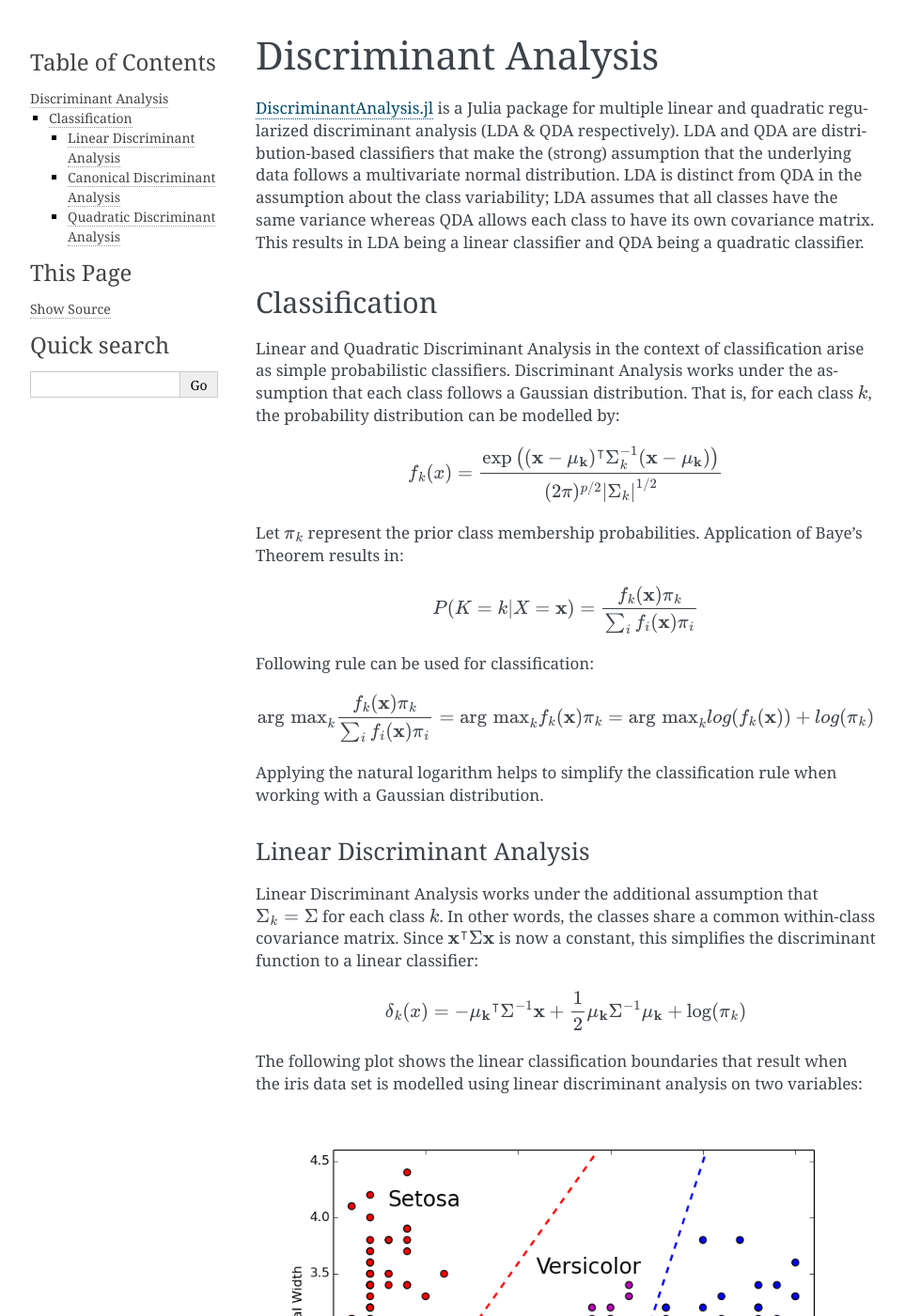
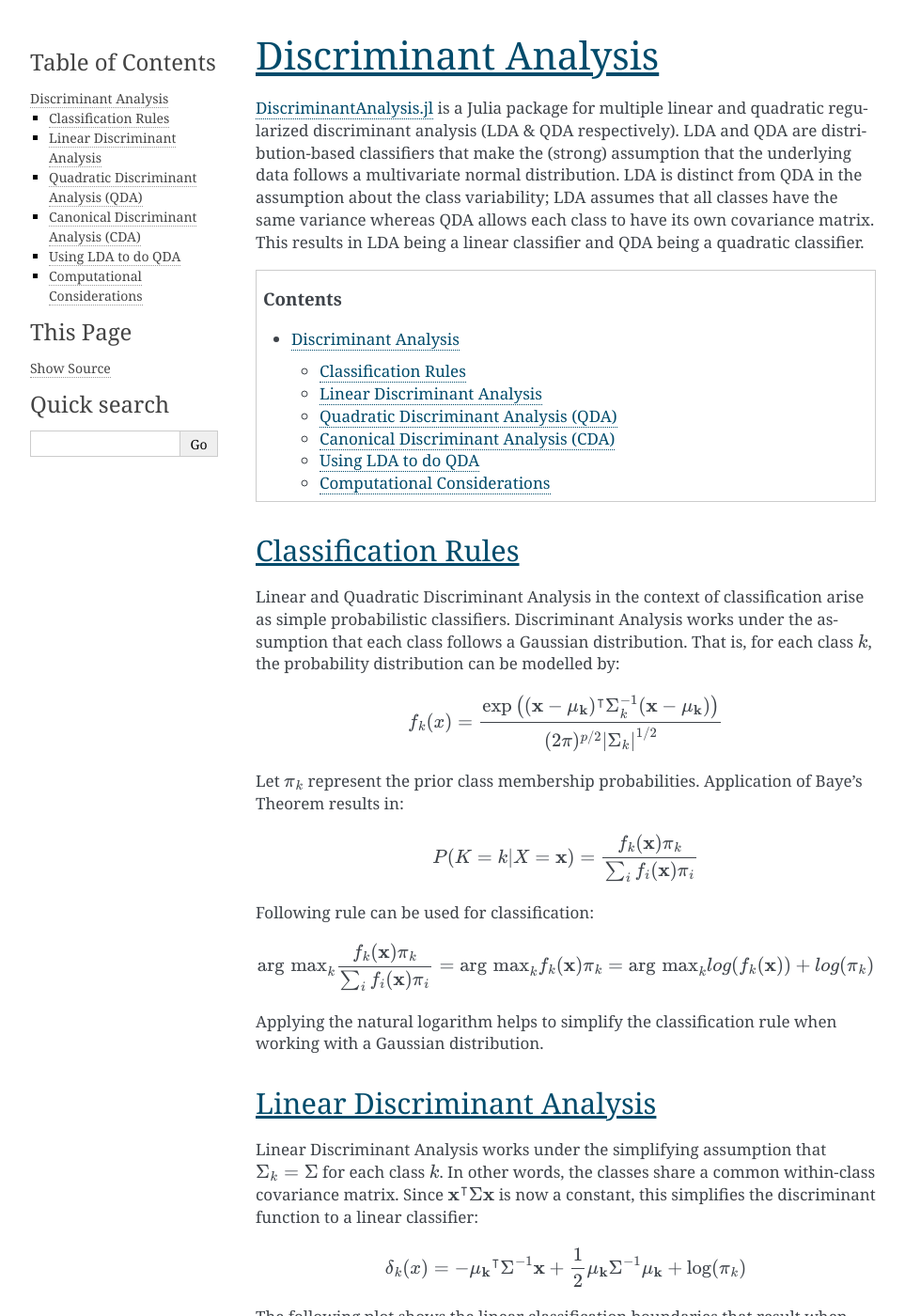
Before and after one commit to trthatcher/DiscriminantAnalysis.jl, a Sphinx documentation site: the page built from doc/index.rst, in a window 1280 px wide and 1400 px high. Shown: the whole window at 94% size, without its empty margins (148-1111 px from the left). Built offline with Sphinx 7.4.7, drawn with Linux system fonts in a browser that asks for light colours; some of the changed text lies outside the part shown.

Commit message:
Added some documentation/comments, simplified several lines

```diff
--- a/doc/index.rst
+++ b/doc/index.rst
@@ -10,10 +10,12 @@
 matrix. This results in LDA being a linear classifier and QDA being a quadratic
 classifier.
 
+.. contents::
+
 .. _DiscriminantAnalysis.jl: https://github.com/trthatcher/DiscriminantAnalysis.jl
 
-Classification
---------------
+Classification Rules
+--------------------
 
 Linear and Quadratic Discriminant Analysis in the context of classification
 arise as simple probabilistic classifiers. Discriminant Analysis works under the
@@ -43,9 +45,9 @@
 working with a Gaussian distribution.
 
 Linear Discriminant Analysis
-~~~~~~~~~~~~~~~~~~~~~~~~~~~~
+----------------------------
 
-Linear Discriminant Analysis works under the additional assumption that
+Linear Discriminant Analysis works under the simplifying assumption that
 :math:`\Sigma_k = \Sigma` for each class :math:`k`. In other words, the classes
 share a common within-class covariance matrix. Since
 :math:`\mathbf{x}^\intercal \Sigma \mathbf{x}` is now a constant, this
@@ -64,15 +66,13 @@
 
 .. image:: visualization/linear_discriminant_analysis.png
 
-Canonical Discriminant Analysis
-~~~~~~~~~~~~~~~~~~~~~~~~~~~~~~~
 
-Quadratic Discriminant Analysis
-~~~~~~~~~~~~~~~~~~~~~~~~~~~~~~~
+Quadratic Discriminant Analysis (QDA)
+-------------------------------------
 
 Quadratic Discriminant Analysis does not make the simplifying assumption that
 each class shares the same covariance matrix. This results in a quadratic
-classifier:
+classifier in :math:`mathbf{x}`:
 
 .. math::
 
@@ -89,3 +89,17 @@
 
 Note that quadratic discriminant analysis does not necessarily perform better
 than linear discriminant analysis.
+
+
+Canonical Discriminant Analysis (CDA)
+-------------------------------------
+
+Canonical discriminant analysis expands upon linear discriminant analysis by
+noting that the class centroids lie in a subspace of dimension :math:'k-1'.
+
+Using LDA to do QDA
+-------------------
+
+
+Computational Considerations
+----------------------------
```
Also changed, not shown: 3 other files.
